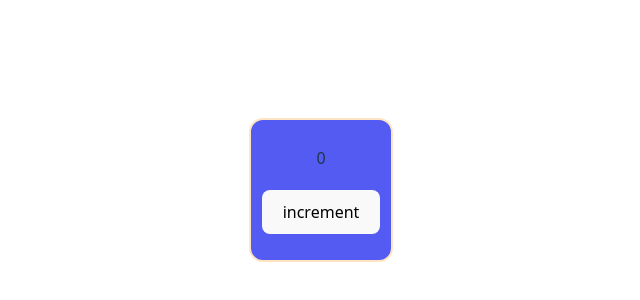
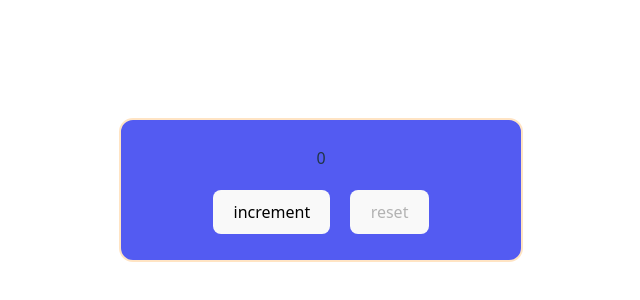
Before and after one commit to gorbanev1/counter, a React (Vite) app in the folder Counter/: page / in a window 1280 px wide. Shown: the part 210-510 px from the top of the page, without its empty margins (319-959 px from the left). Built offline with nearby package versions, Linux system fonts and the light colour scheme.

Commit message:
flexWrapper

```diff
--- a/Counter/src/components/Button/Button.tsx
+++ b/Counter/src/components/Button/Button.tsx
@@ -4,23 +4,17 @@ import {useState} from "react";
 
 type Button = {
     title: string,
-    action: (n: number) => void
-    count: number
+    action?: () => void
+
+    disabledProp?: boolean
 };
-export const Button = ({title, action, count}: Button) => {
-    const [disabled, setDisabled] = useState<boolean>(false)
+export const Button = ({title, action,  disabledProp}: Button) => {
+
     const clickHandler = () => {
-        if (count < 5) {
-         action(++count)
-        }
-        count<5
-            ?setDisabled(false)
-            :setDisabled(true)
+    action()
     }
     return (
-        <button disabled={disabled} onClick={() => {
-            clickHandler()
-        }}>
+        <button disabled={disabledProp?disabledProp:false} onClick={()=>action()}>
             {title}
         </button>
     );
--- a/Counter/src/components/counter/Counter.module.css
+++ b/Counter/src/components/counter/Counter.module.css
@@ -2,7 +2,7 @@
     background-color: #535bf2;
     border: 2px solid bisque;
     border-radius: 14px;
-    width: 140px;
+    width: 400px;
     height: 140px;
     display: flex;
     align-items: center;
--- a/Counter/src/components/counter/Counter.tsx
+++ b/Counter/src/components/counter/Counter.tsx
@@ -3,24 +3,49 @@ import * as React from 'react';
 import {Button} from "../Button/Button.tsx";
 import {useState} from "react";
 import s from './Counter.module.css'
+import {FlexWrapper} from "../flexWrapper/FlexWrapper.tsx";
 
 
-type Counter = {
-
-};
-const maxStyle= {
+type Counter = {};
+const maxStyle = {
     fontWeight: 'bold',
     cursor: 'pointer',
     transform: ' skew(-10deg, 20deg)',
     transition: 'all 3s ease in-out',
     color: 'red'
 }
-export const Counter = (props: Props) => {
-    const [count, setCount]=useState<number>(0)
-    return (
-        <div className={s.counter}>
-            <div style={count==5?maxStyle:{}} >{count}</div>
-            <Button action={setCount} title={'increment'} count={count}></Button>
-        </div>
-    );
-};
+export const Counter = (props: Counter) => {
+        const [count, setCount] = useState<number>(0)
+        const [disabledIncrement, setDisabledIncrement] = useState<boolean>(false)
+        const [disabledReset, setDisabledReset] = useState<boolean>(true)
+        const increment = () => {
+
+            if (count < 5) {
+                setCount(count + 1)
+
+            }
+            if (count === 4) {
+                setDisabledIncrement(true)
+                setDisabledReset(false)
+            }
+
+        }
+
+        function setCount0() {
+            setCount(0)
+            setDisabledIncrement(false)
+            setDisabledReset(true)
+        }
+
+        return (
+            <div className={s.counter}>
+                <div style={count == 5 ? maxStyle : {}}>{count}</div>
+                <FlexWrapper direction={"row"} >
+                    <Button action={increment} title={'increment'} disabledProp={disabledIncrement}></Button>
+                    <Button action={setCount0} title={'reset'} disabledProp={disabledReset}></Button>
+                </FlexWrapper>
+
+            </div>
+        );
+    }
+;
--- /dev/null
+++ b/Counter/src/components/flexWrapper/FlexWrapper.module.css
@@ -0,0 +1,12 @@
+.flex{
+    display: flex;
+    width: 400px;
+
+}
+.flexRow{
+    display: flex;
+    flex-direction: row;
+    align-items: center;
+    justify-content: center;
+    gap: 20px;
+}
--- /dev/null
+++ b/Counter/src/components/flexWrapper/FlexWrapper.tsx
@@ -0,0 +1,15 @@
+// @flow
+import * as React from 'react';
+import s from './FlexWrapper.module.css'
+
+type Wrapper = {
+    direction?: string
+    children:  React.ReactNode
+};
+export const FlexWrapper = ({direction, children}: Wrapper) => {
+    return (
+        <div className={direction==="row"?s.flexRow+' '+s.flex:"flex"}>
+            {children}
+        </div>
+    );
+};
```
